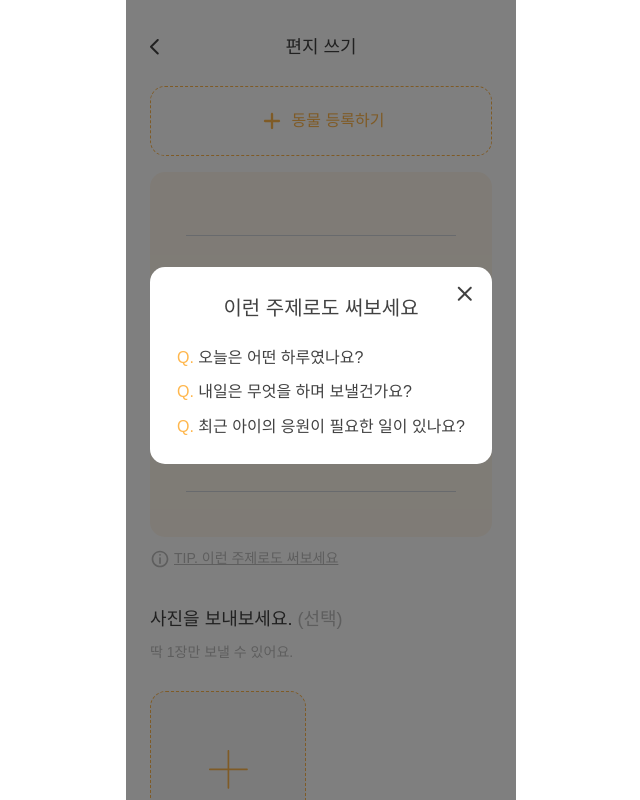
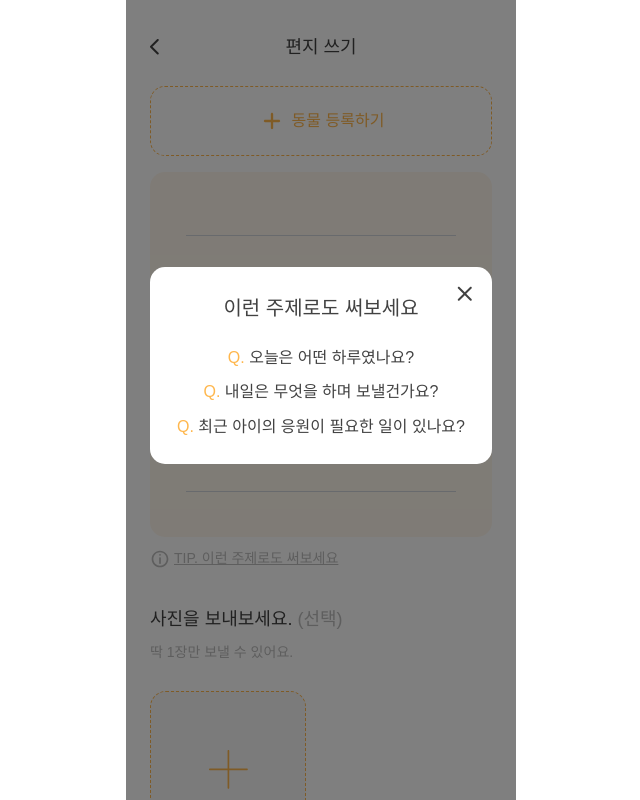
Before and after one commit to rainbow-letter/rainbow-letter-frontend, a React (Create React App) app: page /letter/write in a window 1280 px wide. Both pictures are taken after a click on the button "TIP. 이런 주제로도 써보세요". Shown: the top 800 px of the page, without its empty margins (319-959 px from the left). Built offline with nearby package versions, Linux system fonts and the light colour scheme; a web font is replaced by a local one.

Commit message:
feat: 편지쓰기 페이지 내에 Modal Contents 작성

```diff
--- a/src/components/Modal/ModalContents.jsx
+++ b/src/components/Modal/ModalContents.jsx
@@ -1,9 +1,15 @@
 /* eslint-disable */
 import React from 'react';
-import { useSelector } from 'react-redux';
+import { useSelector, useDispatch } from 'react-redux';
+
+import Button from '../Button';
+import Input from '../Input';
+import { closeModal } from '../../store/modal';
+
 import MODAL_MESSAGE from './constants';
 
 export default function ModalContents() {
+  const dispatch = useDispatch();
   const { type } = useSelector((state) => state.modal);
   const { title, body } = MODAL_MESSAGE.find((item) => item.type === type);
 
@@ -13,11 +19,11 @@ export default function ModalContents() {
         switch (type) {
           case 'TOPIC':
             return (
-              <div>
+              <div className="w-full">
                 <header className="mt-7 text-center">
                   <h3 className="text-heading-3">{title}</h3>
                 </header>
-                <ul className="text-body-small my-6">
+                <ul className="text-body-small text-center my-6">
                   {body &&
                     body.map(({ id, prefix, contents }) => (
                       <li key={id} className="mb-2">
@@ -28,6 +34,61 @@ export default function ModalContents() {
                 </ul>
               </div>
             );
+          case 'REPLY':
+            return (
+              <div className="w-full">
+                <header className="mt-[53px] text-center">
+                  <h3 className="text-heading-3">{title}</h3>
+                </header>
+                <ul className="mt-6 text-center text-body-medium">
+                  {body &&
+                    body.map(({ id, prefix, contents }) => (
+                      <li key={id} className="mb-1">
+                        <span className="text-orange-400">{prefix}</span>
+                        {contents}
+                      </li>
+                    ))}
+                </ul>
+                <Input
+                  placeholder={'예) 01012341234'}
+                  className="py-5 w-full my-4"
+                />
+                <Button value={'등록하기'} className="mb-5" />
+                <div className="text-center">
+                  <button
+                    type="button"
+                    // TODO: 일정 기간 안보이도록 하게 구현.
+                    onClick={() => dispatch(closeModal())}
+                    className="underline text-caption text-gray-1 mb-6"
+                  >
+                    다시 보지 않기
+                  </button>
+                </div>
+              </div>
+            );
+          case 'COMPLETE':
+            return (
+              <div className="w-full">
+                <header className="mt-[53px] text-center">
+                  <h3 className="text-heading-3">{title}</h3>
+                </header>
+                <ul className="mt-6 mb-7 text-center text-body-medium">
+                  {body &&
+                    body.map(({ id, prefix, contents }) => (
+                      <li key={id} className="mb-1">
+                        <span className="text-orange-400">{prefix}</span>
+                        {contents}
+                      </li>
+                    ))}
+                </ul>
+                <Button
+                  value={'편지함 가기'}
+                  // TODO: 편지함 페이지 생기면 구현
+                  onClick={() => alert('편지함으로 이동')}
+                  className="mb-5"
+                />
+              </div>
+            );
           default:
             return null;
         }
--- a/src/components/Modal/constants.js
+++ b/src/components/Modal/constants.js
@@ -20,6 +20,30 @@ const MODAL_MESSAGE = [
       },
     ],
   },
+  {
+    type: 'REPLY',
+    title: '문자로 답장 알림을 받아보세요',
+    body: [
+      {
+        id: 1,
+        contents: '답장은 1~2일 후에 도착해요',
+      },
+      {
+        id: 2,
+        contents: '답장이 도착하며 문자를 보내드려요',
+      },
+    ],
+  },
+  {
+    type: 'COMPLETE',
+    title: '편지가 출발했어요',
+    body: [
+      {
+        id: 1,
+        contents: '답장은 1~2일 후에 도착해요',
+      },
+    ],
+  },
 ];
 
 export default MODAL_MESSAGE;
--- a/src/view/WriteLetter.jsx
+++ b/src/view/WriteLetter.jsx
@@ -5,8 +5,6 @@ import WritingPadSection from '../components/Write/WritingPadSection';
 import ImageUploadSection from '../components/Write/ImageUploadSection';
 import TopicSuggestion from '../components/Write/TopicSuggestion';
 import Button from '../components/Button';
-
-import Modal from '../components/Modal';
 
 const IS_REGISTER_PET = false;
 
```
